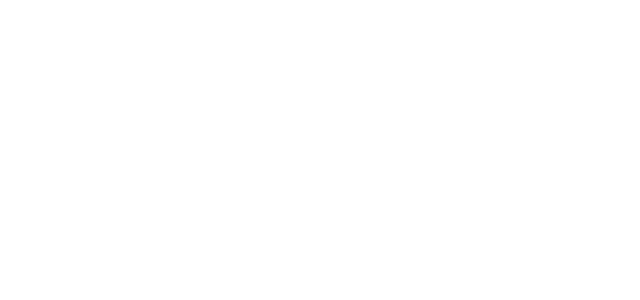
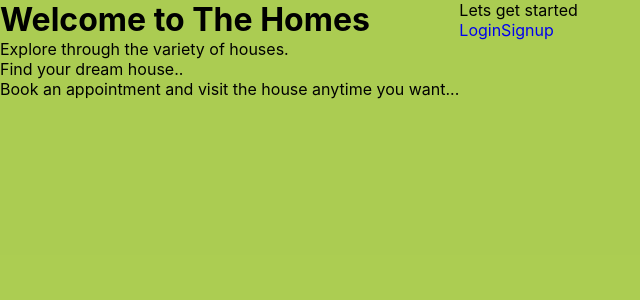
Before and after one commit to praz99/react_homes-frontend, a React (Create React App) app: page / in a window 1280 px wide. Shown: the top 300 px of the page, without its empty margins (0-640 px from the left). Built offline with nearby package versions, Linux system fonts and the light colour scheme.

Commit message:
add the landing page and footer components

```diff
--- a/src/components/App.js
+++ b/src/components/App.js
@@ -3,12 +3,13 @@ import { BrowserRouter, Switch, Route } from 'react-router-dom';
 import Login from '../layouts/Login';
 import Signup from '../layouts/Signup';
 import HouseList from '../containers/HouseList';
+import LandingPage from './LandingPage';
 
 const App = () => (
   <div className="App">
     <BrowserRouter>
       <Switch>
-        {/* <Route exact path="/" component={Home} /> */}
+        <Route exact path="/" component={LandingPage} />
         <Route exact path="/houses" component={HouseList} />
         <Route exact path="/login" component={Login} />
         <Route exact path="/signup" component={Signup} />
--- /dev/null
+++ b/src/components/LandingPage.js
@@ -0,0 +1,21 @@
+import React from 'react';
+import { Link } from 'react-router-dom';
+import '../styles/Landing.css';
+
+const LandingPage = () => (
+  <div className="landing-container">
+    <div className="landing-info">
+      <h1>Welcome to The Homes</h1>
+      <p>Explore through the variety of houses.</p>
+      <p>Find your dream house..</p>
+      <p>Book an appointment and visit the house anytime you want...</p>
+    </div>
+    <div className="landing-login">
+      <p>Lets get started</p>
+      <Link to="/login">Login</Link>
+      <Link to="/signup">Signup</Link>
+    </div>
+  </div>
+);
+
+export default LandingPage;
--- /dev/null
+++ b/src/styles/Landing.css
@@ -0,0 +1,6 @@
+.landing-container {
+  display: flex;
+  background: #97c027cc;
+  height: 100vh;
+  width: 100vw;
+}
```
Also changed, not shown: src/images/landing-image.jpg (added), src/layouts/Footer.js (added).
